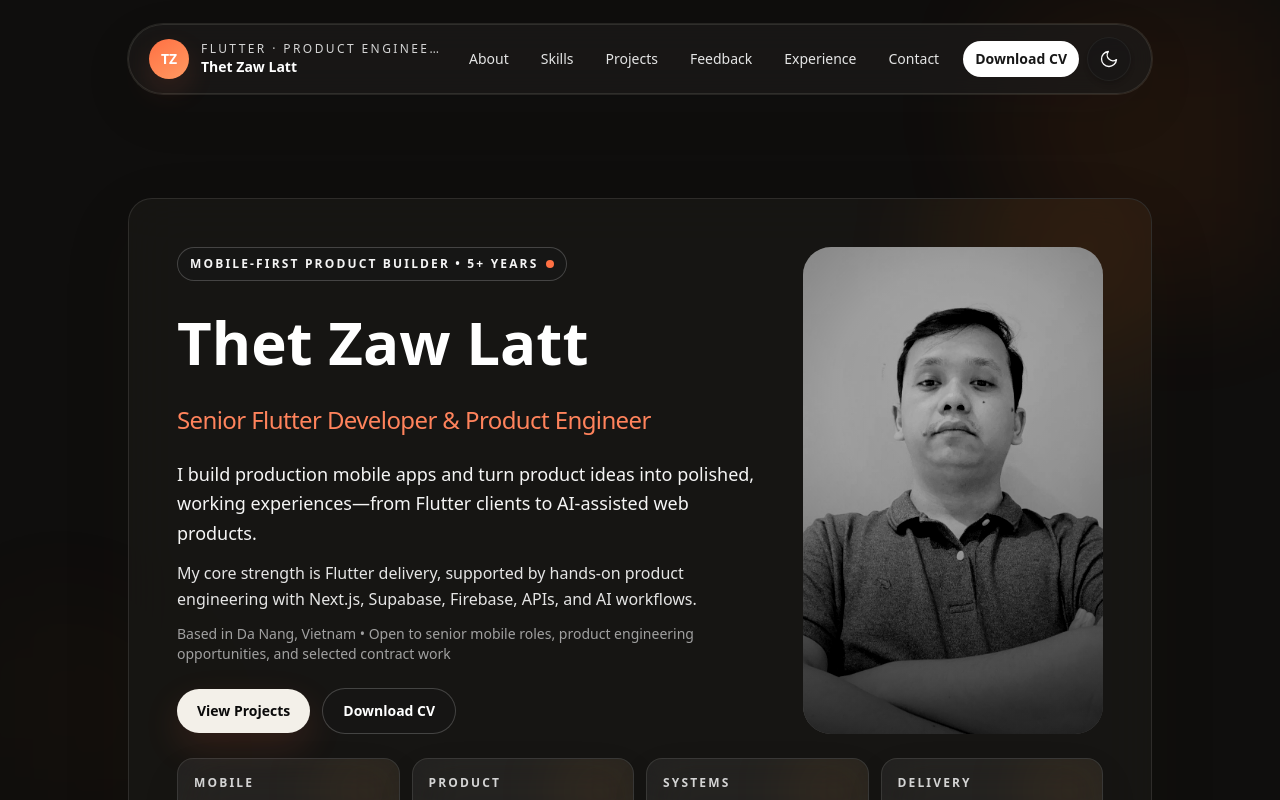
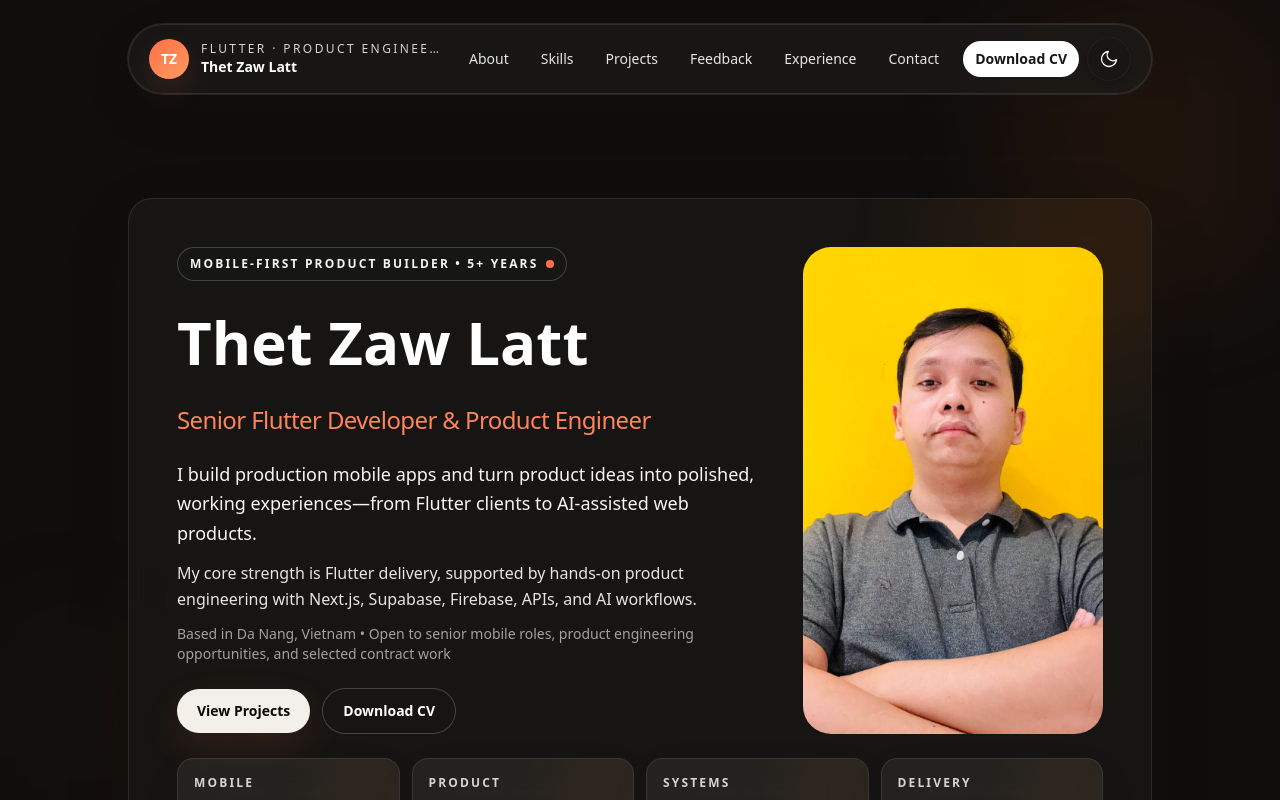
Before and after one commit to thetzawlatt77-cell/portfolio_landing, a Next.js app: page / in a window 1280 px wide. Shown: the top 800 px of the page. Built offline with nearby package versions, Linux system fonts and the light colour scheme.

Commit message:
Restore original portrait colors

```diff
--- a/src/components/hero.tsx
+++ b/src/components/hero.tsx
@@ -113,13 +113,9 @@ export function Hero() {
               src="/profile-original-gray.JPG"
               alt="Portrait of Thet Zaw Latt, Senior Flutter Developer and Product Engineer"
               fill
-              className="object-cover object-center grayscale [filter:grayscale(1)_contrast(1.35)_brightness(0.72)]"
+              className="object-cover object-center"
               sizes="(min-width: 1024px) 380px, 100vw"
               priority
-            />
-            <div
-              className="pointer-events-none absolute inset-0 bg-[radial-gradient(circle_at_53%_30%,transparent_0%,rgba(0,0,0,0.06)_34%,rgba(0,0,0,0.48)_100%),linear-gradient(to_top,rgba(0,0,0,0.5),transparent_45%)]"
-              aria-hidden="true"
             />
           </motion.div>
         </div>
```
